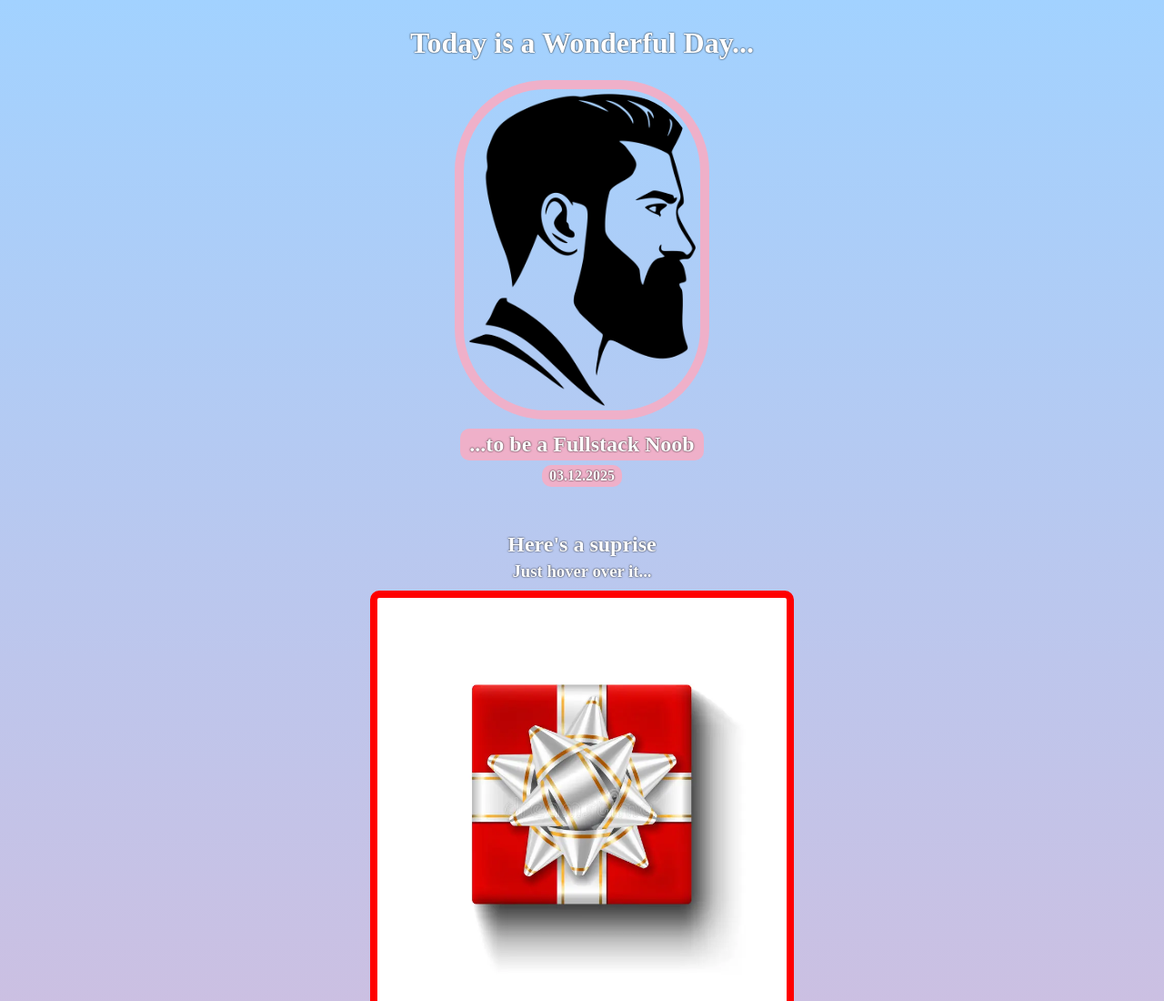
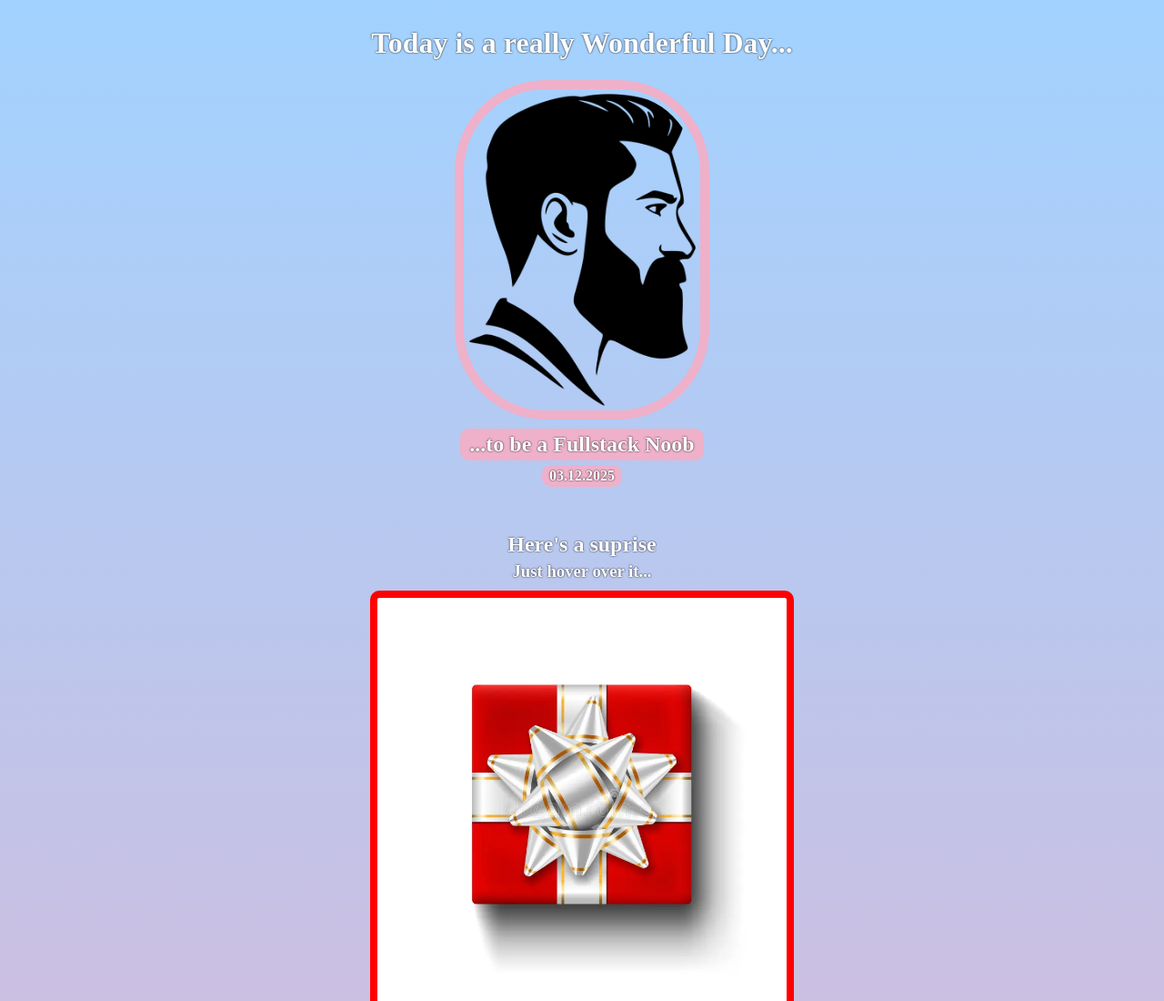
Before and after one commit to abueimaan/Surprise, a plain HTML site: page index.html in a window 1280 px wide. Shown: the top 1100 px of the page at 91% size. Drawn offline with Linux system fonts and the light colour scheme; a web font is replaced by a local one.

Commit message:
add the word "really"

```diff
--- a/index.html
+++ b/index.html
@@ -12,7 +12,7 @@
 <body>
 
   <div id="header">
-    <h1>Today is a Wonderful Day...</h1>
+    <h1>Today is a really Wonderful Day...</h1>
     <img id="profile" src="images/profile.png" alt="Profile Picture" />
     <h2 id="tbc">...to be a Fullstack Noob</h2>
     <h4 id="date">03.12.2025</h4>
```
